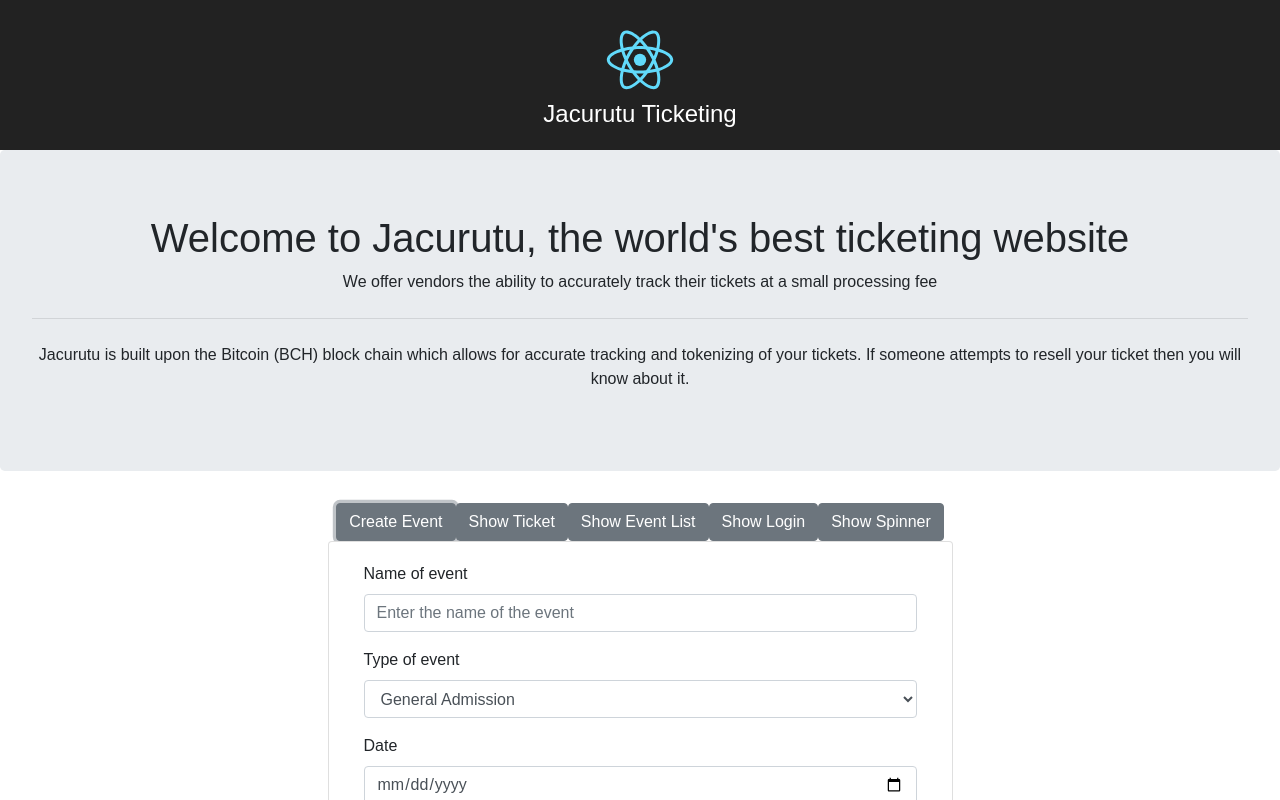
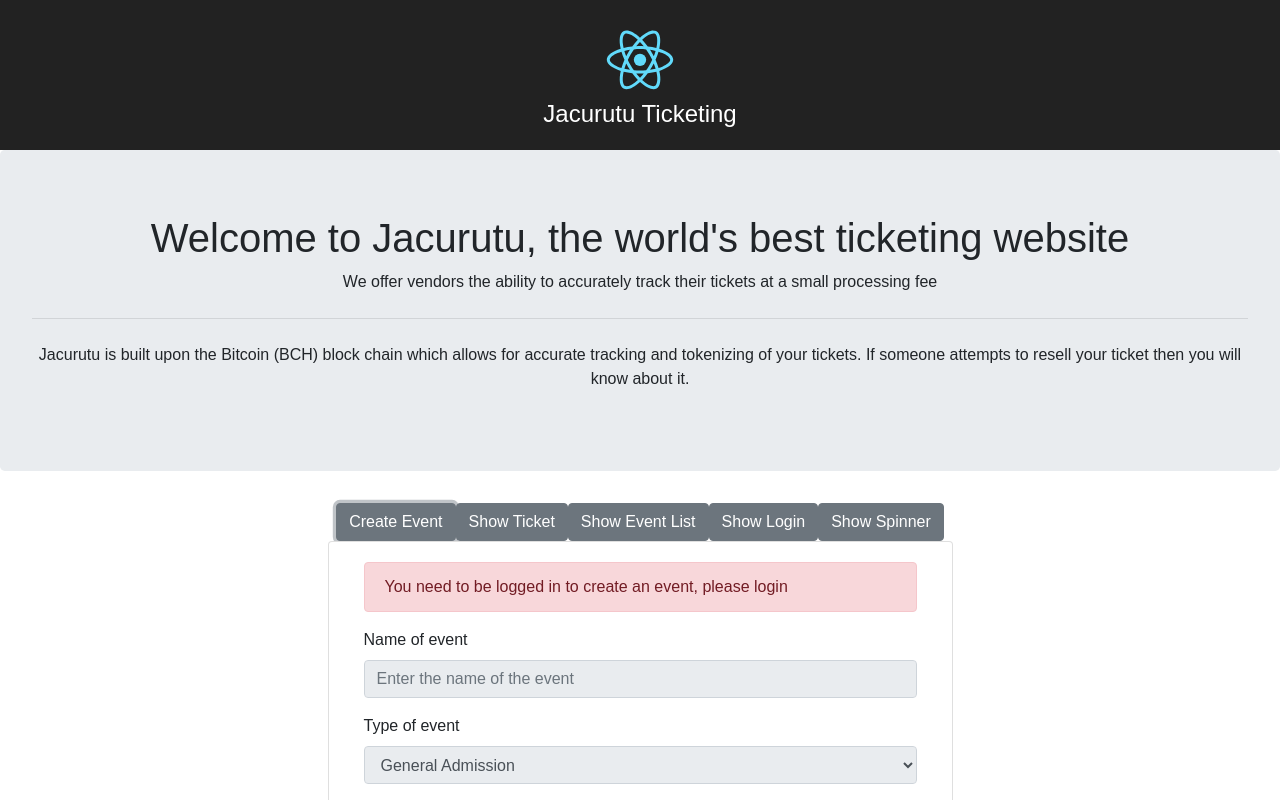
Before and after one commit to dymurray/Jacurutu, a React (Create React App) app: page / in a window 1280 px wide. Both pictures are taken after a click on the button "Create Event". Shown: the top 800 px of the page. Built offline with nearby package versions, Linux system fonts and the light colour scheme.

Commit message:
Disabling the Form.js if the user hasn't logged in

```diff
--- a/src/Alert.js
+++ b/src/Alert.js
@@ -4,22 +4,33 @@ class Alert extends Component {
   constructor(props) {
     super(props);
     this.state = {
-      classes: "alert alert-success jac-alert"
+      classes: "alert alert-success jac-alert jac-hidden",
+      style: "success"
     };
   }
 
+  //show the alert to the user
   showAlert() {
-    this.setState({classes: "alert alert-success jac-alert show "})
-
-    setTimeout(this.hideAlert.bind(this), 5000)
+    var style = this.props.style || this.state.style;
+    this.setState({classes: "alert jac-alert show alert-" + style})
   }
 
-  hideAlert() {
-    this.setState({classes: "alert alert-success jac-alert"});
+  //show the alert to the user, then fade away after specified delay
+  showThenHideAlert(delay) {
+    delay = delay || 5000;
+    var style = this.props.style || this.state.style;
+    this.setState({classes: "alert jac-alert show alert-" + style});
+    setTimeout(this.hideAlert.bind(this), delay);
   }
 
+  //hide the alert from the user
+  hideAlert() {
+    this.setState({classes: "alert alert-success jac-alert jac-hidden" });
+  }
+
+  //toggle the alert
   toggleAlert() {
-
+    //TODO: figure out how to handle this...
   }
 
   render() {
--- a/src/App.css
+++ b/src/App.css
@@ -44,6 +44,10 @@
   visibility: visible;
 }
 
+.jac-hidden {
+  display: none;
+}
+
 @keyframes App-logo-spin {
   from { transform: rotate(0deg); }
   to { transform: rotate(360deg); }
--- a/src/Form.js
+++ b/src/Form.js
@@ -14,7 +14,8 @@ class Form extends Component {
 	  eventPrice: 0,
 	  eventDate: null,
 	  currency: "USD",
-	  masterPrivateKey: 'tprv8ZgxMBicQKsPdjJKAVVDbBizg59Ue2nfTKn9LN3qSjfg2Sd35igCWc18ApFiMaQ25zCGxrhaiBBEP4uPdL9Ydxhk8XUdkaWVo4Gb4DBz1Ec'
+	  masterPrivateKey: 'tprv8ZgxMBicQKsPdjJKAVVDbBizg59Ue2nfTKn9LN3qSjfg2Sd35igCWc18ApFiMaQ25zCGxrhaiBBEP4uPdL9Ydxhk8XUdkaWVo4Gb4DBz1Ec',
+	  showLoginWarning: true
       };
 
     //bind all of the handlers for user selected input
@@ -81,7 +82,7 @@ class Form extends Component {
           eventPrice: 0,
           eventDate: null
     })
-    this.alert.showAlert();
+    this.succcessAlert.showThenHideAlert();
     this.props.toggleSpinner();
   }
 
@@ -129,12 +130,30 @@ class Form extends Component {
     return false;
   }
 
+  componentDidMount() {
+    if (this.props.userInfo !== null) {
+      document.getElementById("formFieldset").disabled = false;
+      this.loginAlert.hideAlert();
+    }
+    else {
+      this.loginAlert.showAlert();
+    }
+  }
+
+
   render() {
     console.log(this.props.userInfo);
+  // document.getElementById("#formFieldset").attr("disabled", false);
     return (
      <div className="card col-md-6 col-centered">
        <div className="card-body">
-        <form id="eventForm" onSubmit={this.handleSubmit}>
+	<div id="loginWarning">
+	  <Alert ref={instance => {this.loginAlert = instance}}
+	    message="You need to be logged in to create an event, please login"
+	    style="danger" />
+	</div>
+        <form id="eventForm" onSubmit={this.handleSubmit} >
+ 	  <fieldset id="formFieldset"  disabled>
 	    <div className="form-group">
               <label htmlFor="eventName">Name of event</label>
 	      <input id="eventName" type="string"
@@ -185,9 +204,10 @@ class Form extends Component {
   	    </div>
             <button type="submit" value="Submit"
 	      className="btn btn-secondary">Submit</button>
+          </fieldset>
 	</form>
       </div>
-      <Alert ref={instance => {this.alert = instance}}  message="Successfully created the event" />
+      <Alert ref={instance => {this.successAlert = instance}}  message="Successfully created the event" />
     </div>
     );
   }
--- a/src/User.js
+++ b/src/User.js
@@ -8,7 +8,7 @@ class User extends Component {
 
   render() {
     return (
-      <div className="card col-md-10101010101010101010 col-centered">
+      <div className="card col-md col-centered">
         <div className="card-body">
 	    <h3><b>Google User ID:</b> {this.props.userInfo.googleId}</h3>
 	    <h3><b>xPrivKey: </b>{this.props.userInfo.xprivkey}</h3>
```
Lines whose indentation alone changed are shown as unchanged.
